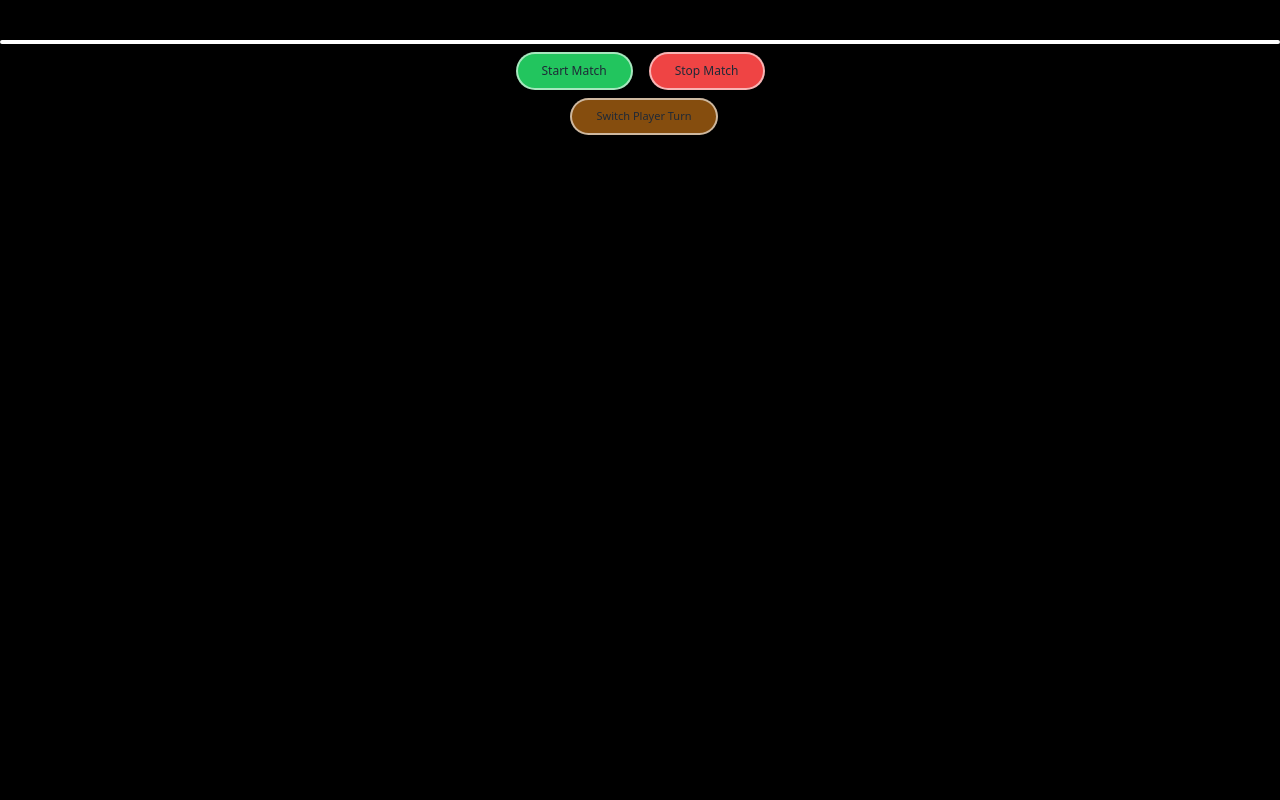
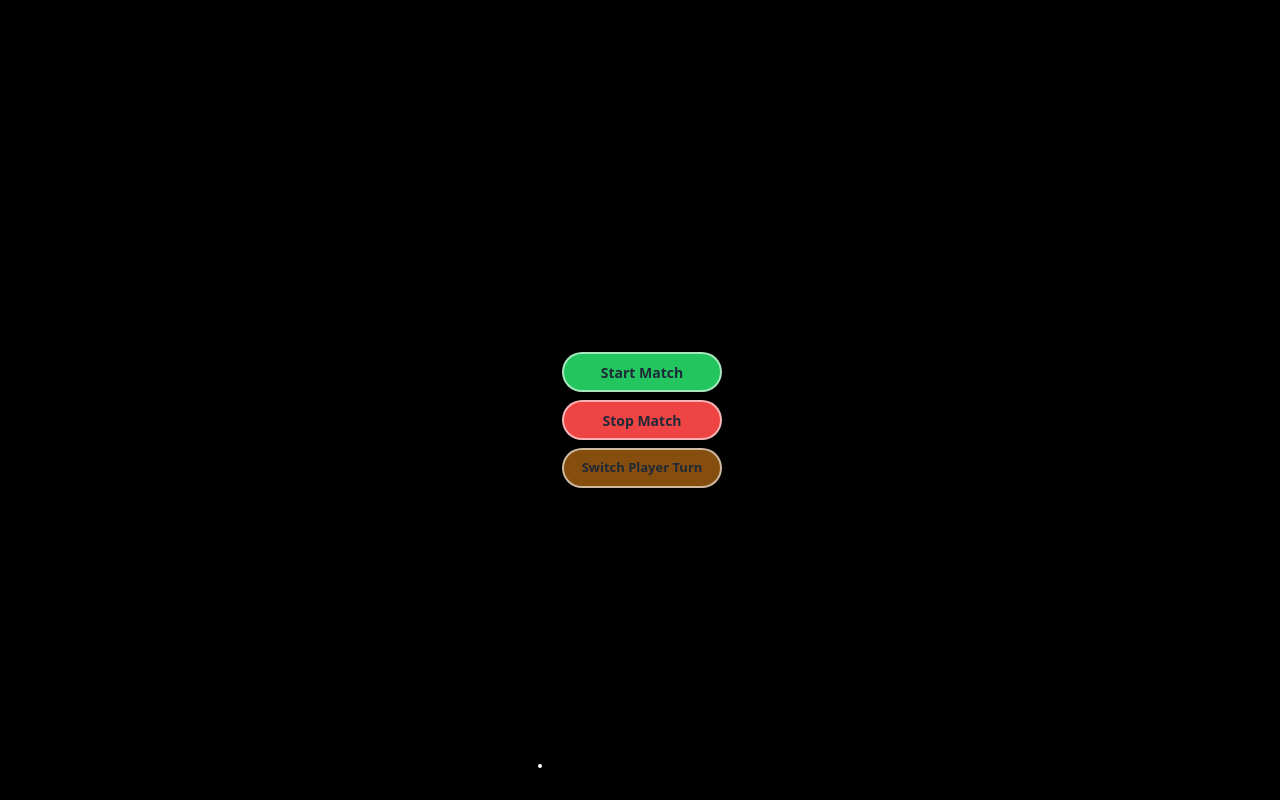
Before and after one commit to Kennius7/SG-MATCH-SIM, a React (Vite) app: page / in a window 1280 px wide. Built offline with nearby package versions, Linux system fonts and the light colour scheme.

Commit message:
fix: ui changes to the pitch - 02

```diff
--- a/src/components/footballSimulation.jsx
+++ b/src/components/footballSimulation.jsx
@@ -72,12 +72,12 @@ function FootballPitchSimulation() {
                 if (newLeft < 0 || newLeft > pitchWidth - 15) {
                     updatedX = -updatedX; // Reverse direction on X axis
                 }
-                if (playerTurn && newTop > (pitchHeight / 2) - 15) {
-                    updatedY = -updatedY;
-                }
-                if (!playerTurn && newTop < (pitchHeight / 2) - 15) {
-                    updatedY = -updatedY;
-                }
+                // if (playerTurn && newTop > (pitchHeight / 2) - 15) {
+                //     updatedY = -updatedY;
+                // }
+                // if (!playerTurn && newTop < (pitchHeight / 2) - 15) {
+                //     updatedY = -updatedY;
+                // }
 
                 setVelocity({
                     x: updatedX * 0.98, // Apply friction
@@ -115,12 +115,13 @@ function FootballPitchSimulation() {
 
 
     return (
-        <section className='pt-10 bg-black h-dvh'>
+        <section className='pt-10 bg-black h-dvh flex sm:flex-row flex-col sm:justify-center justify-center
+            items-center'>
             <div
                 id={"Football Pitch"}
                 ref={pitchRef}
                 className={`relative w-[${footballPitchWidth}px] h-[${footballPitchHeight}px]
-                mx-auto bg-[#006400] border-[2px] border-white rounded-[5px] overflow-hidden`}
+                mx-auto sm:mx-0 mb-8 my-auto bg-[#006400] border-[2px] border-white rounded-[5px] overflow-hidden`}
             >
                 <div
                     id={"Center Circle"}
@@ -156,19 +157,17 @@ function FootballPitchSimulation() {
                 ><img src={Ball} alt='Ball' className='w-full h-full' /></div>
             </div>
 
-            <div className='w-full flex justify-center items-center mt-2'>
-                <button onClick={startMatch} className='rounded-[25px] bg-green-500 text-gray-800 px-6 py-2
-                    border-[2px] border-white/60 mr-2 text-[12px]'>
+            <div className='sm:w-[200px] w-[250px] flex flex-col justify-center items-center my-2'>
+                <button onClick={startMatch} className='rounded-[25px] bg-green-500 text-gray-800 w-[80%] h-[40px]
+                    border-[2px] border-white/60 text-[14px] font-semibold'>
                     Start Match
                 </button>
-                <button onClick={stopMatch} className='rounded-[25px] bg-red-500 text-gray-800 px-6 py-2
-                    border-[2px] border-white/60 ml-2 text-[12px]'>
+                <button onClick={stopMatch} className='rounded-[25px] bg-red-500 text-gray-800 w-[80%] h-[40px]
+                    border-[2px] border-white/60 text-[14px] my-2 font-semibold'>
                     Stop Match
                 </button>
-            </div>
-            <div className='w-full flex justify-center items-center mt-2'>
-                <button onClick={switchTurn} className='rounded-[25px] bg-yellow-800 text-gray-800 px-6 py-2
-                    border-[2px] border-white/60 ml-2 text-[11px]'>
+                <button onClick={switchTurn} className='rounded-[25px] bg-yellow-800 text-gray-800 w-[80%] h-[40px]
+                    border-[2px] border-white/60 text-[13px] font-semibold'>
                     Switch Player Turn
                 </button>
             </div>
```
